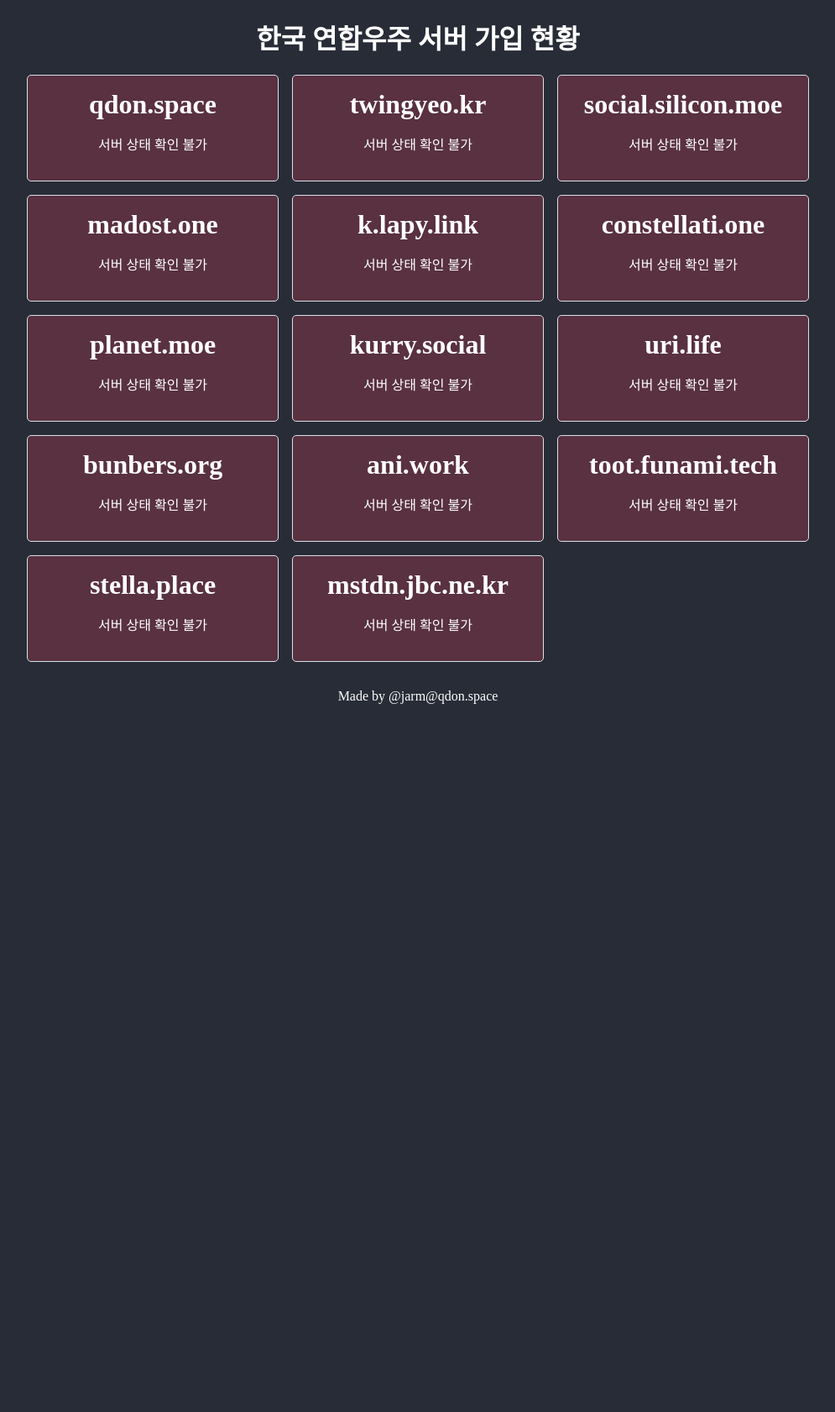
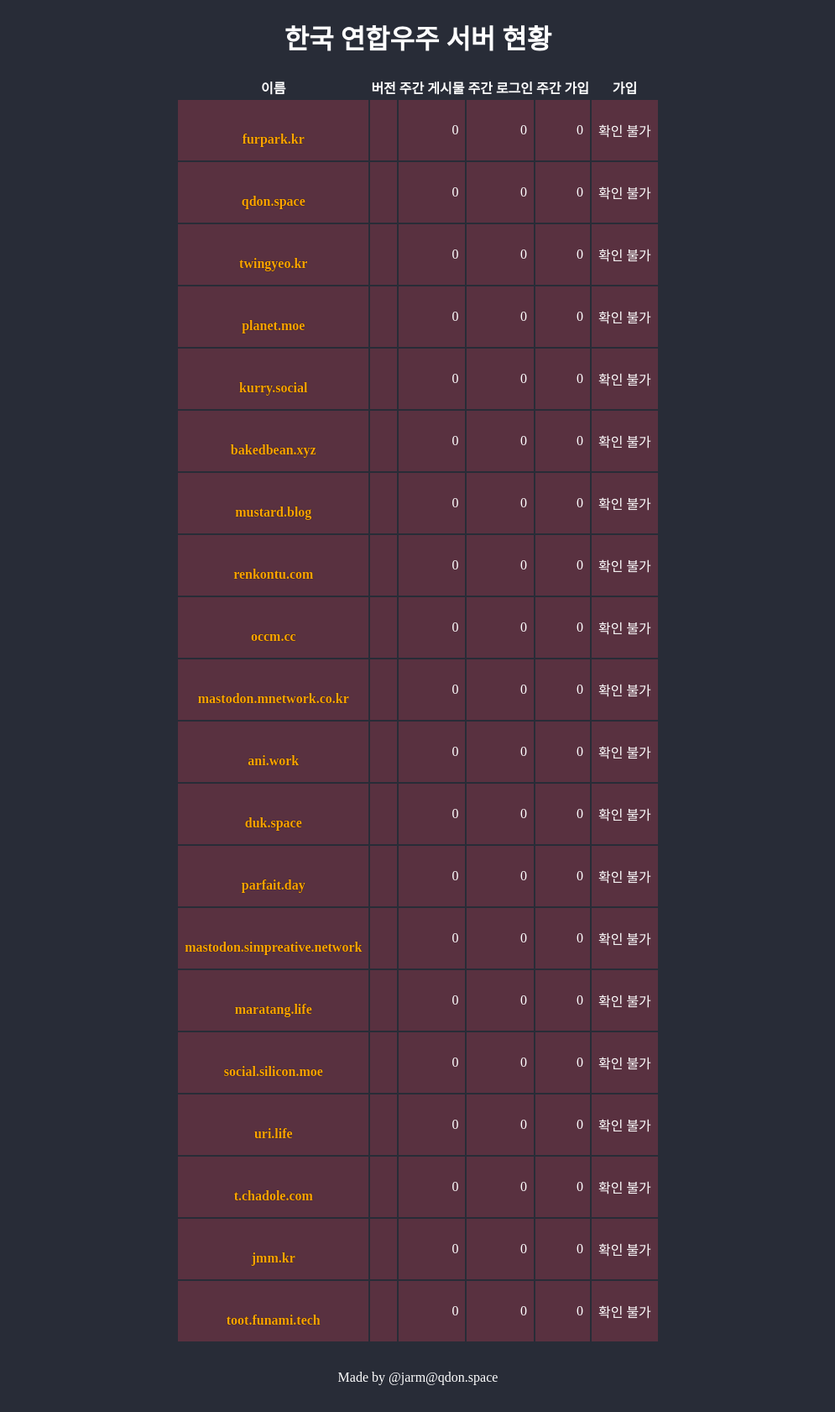
Before and after one commit to tribela/kmastodon-status, a Flask app: page / in a window 1280 px wide. Shown: the whole page at 84% size, without its empty margins (142-1137 px from the left). Before the commit the page ends 838 px from the top, so only its background shows below. Run offline with Flask 2, Linux system fonts and the light colour scheme; parts of the project's set-up code (start-up, migrations or seed data) failed here and were passed over.

Commit message:
Change layout

```diff
--- a/app.py
+++ b/app.py
@@ -2,6 +2,7 @@ import datetime
 
 import httpx
 from multiprocessing.pool import ThreadPool
+from packaging import version
 
 from flask import Flask, render_template
 from asgiref.wsgi import WsgiToAsgi
@@ -11,27 +12,36 @@ app = Flask(__name__)
 instances = {
     'qdon.space',
     'planet.moe',
+    'twingyeo.kr',
+    'kurry.social',
+    'jmm.kr',
     'ani.work',
+    'occm.cc',
+    'parfait.day',
+    'furpark.kr',
+    'uri.life',
+    'duk.space',
+    'maratang.life',
+    'mastodon.mnetwork.co.kr',
+    'bakedbean.xyz',
+    'renkontu.com',
+    'mustard.blog',
     'social.silicon.moe',
-    'kurry.social',
-    'twingyeo.kr',
-    'bunbers.org',
     'toot.funami.tech',
-    'mstdn.jbc.ne.kr',
-    'uri.life',
-    'madost.one',
-    'stella.place',
-    'k.lapy.link',
-    'constellati.one',
+    't.chadole.com',
+    'mastodon.simpreative.network',
 }
 
 statuses = {
     instance: {
+        'name': '',
         'software': '',
         'version': '',
         'alive': False,
-        'users': 0,
-        'registrations': False,
+        'logins': 0,
+        'registrations': 0,
+        'statuses': 0,
+        'open_registrations': False,
         'approval_required': False,
     }
     for instance in instances
@@ -76,27 +86,31 @@ def update_status_for_instance(instance: str):
         statuses[instance]['version'] = version
         statuses[instance]['alive'] = True
 
-        if software in ('mastodon', 'pleroma', 'akkoma'):
-            data = httpx.get(f'https://{instance}/api/v1/instance').json()
+        data = httpx.get(f'https://{instance}/api/v1/instance').json()
 
-            statuses[instance]['users'] = data['stats']['user_count']
-            statuses[instance]['registrations'] = data['registrations']
-            statuses[instance]['approval_required'] = data['approval_required']
-        elif software in ('misskey', 'castella'):
-            data = httpx.get(f'https://{instance}/nodeinfo/2.0').json()
+        statuses[instance]['name'] = data['title']
+        statuses[instance]['open_registrations'] = data['registrations']
+        statuses[instance]['approval_required'] = data['approval_required']
 
-            statuses[instance]['software'] = 'misskey'
+        statistics = httpx.get(f'https://{instance}/api/v1/instance/activity').json()[1]
 
-            statuses[instance]['users'] = data['usage']['users']['total']
-            statuses[instance]['registrations'] = data['openRegistrations']
-            statuses[instance]['approval_required'] = False
-        else:
-            statuses[instance]['alive'] = False
+        statuses[instance]['logins'] = int(statistics['logins'])
+        statuses[instance]['registrations'] = int(statistics['registrations'])
+        statuses[instance]['statuses'] = int(statistics['statuses'])
 
     except httpx.HTTPError:
         statuses[instance]['alive'] = False
     except Exception:
         statuses[instance]['alive'] = False
+
+
+def parse_version(ver: str) -> version.Version:
+    # Get rid of postfixes
+    ver = ver.split('+')[0]
+    try:
+        return version.parse(ver)
+    except ValueError:
+        return (0, 0, 0)
 
 
 @app.route('/')
@@ -108,9 +122,12 @@ def index():
         statuses.items(),
         key=lambda x: (
             x[1]['alive'],
+            x[1]['logins'],
+            x[1]['statuses'],
             x[1]['registrations'],
+            parse_version(x[1]['version']),
+            x[1]['open_registrations'],
             not x[1]['approval_required'],
-            -x[1]['users']
         ),
         reverse=True)
     return render_template('index.html', statuses=sorted_statuses)
--- a/pyproject.toml
+++ b/pyproject.toml
@@ -12,6 +12,7 @@ Flask = "^2.2.2"
 httpx = "^0.23.0"
 asgiref = "^3.5.2"
 uvicorn = "^0.19.0"
+packaging = "^23.0"
 
 [tool.poetry.group.dev.dependencies]
 flake8 = "^5.0.4"
--- a/static/main.css
+++ b/static/main.css
@@ -5,11 +5,13 @@ main h1 { text-align: center; font-size: 2rem; }
 
 footer { flex-grow: 0; box-sizing: border-box; padding: 1rem; }
 
-.instances { max-width: min(1200px, 100vw); display: grid; grid-template-columns: repeat(auto-fit, minmax(300px, 1fr)); grid-gap: 1rem; }
-.instances .instance { display: inline-block; box-sizing: border-box; padding: 1rem; text-align: center; border: 1px solid #d9e1e8; border-radius: 5px; }
+.instances .instance { padding: 1rem; text-align: center; border: 1px solid #d9e1e8; border-radius: 5px; }
 .instances .instance.dead, .instances .instance.closed { background: #df405a44; }
 .instances .instance.approval { background: #ca8f0444; }
 .instances .instance.open { background: #79bd9a44; }
-.instances .instance .name { font-size: 2rem; font-weight: bold; }
-.instances .instance .software { font-weight: bold; }
-.instances .instance a { color: #6364ff; text-shadow: 0 0 1px black; text-decoration: none; font-weight: bold; margin-top: 1rem; padding: .5em; background: #282c37dd; border-radius: 5px; border: 1px solid #6364ff; }
+.instances .instance th { margin: .5em; }
+.instances .instance td { padding: .5em; }
+.instances .instance .name .title { font-size: 1.2em; font-weight: bold; }
+.instances .instance .version { text-align: left; }
+.instances .instance .statuses, .instances .instance .logins, .instances .instance .registrations { text-align: right; }
+.instances .instance a { color: orange; text-shadow: 0 0 1px black; text-decoration: none; font-weight: bold; }
--- a/static/main.scss
+++ b/static/main.scss
@@ -27,14 +27,7 @@ footer {
 
 .instances {
 
-  max-width: min(1200px, 100vw);
-  display: grid;
-  grid-template-columns: repeat(auto-fit, minmax(300px, 1fr));
-  grid-gap: 1rem;
-
   .instance {
-    display: inline-block;
-    box-sizing: border-box;
     padding: 1rem;
     text-align: center;
     border: 1px solid #d9e1e8;
@@ -53,25 +46,34 @@ footer {
       background: #79bd9a44;
     }
 
-    .name {
-      font-size: 2rem;
+    th {
+      margin: .5em;
+    }
+
+    td {
+      padding: .5em;
+    }
+
+    .name .title {
+      font-size: 1.2em;
       font-weight: bold;
     }
 
-    .software {
-      font-weight: bold;
+    .version {
+      text-align: left;
+    }
+
+    .statuses,
+    .logins,
+    .registrations {
+      text-align: right;
     }
 
     a {
-      color: #6364ff;
+      color: orange;
       text-shadow: 0 0 1px black;
       text-decoration: none;
       font-weight: bold;
-      margin-top: 1rem;
-      padding: .5em;
-      background: #282c37dd;
-      border-radius: 5px;
-      border: 1px solid #6364ff;
     }
   }
 }
--- a/templates/index.html
+++ b/templates/index.html
@@ -9,12 +9,24 @@
   </head>
   <body>
     <main>
-      <h1>한국 연합우주 서버 가입 현황</h1>
-      <div class="instances">
+      <h1>한국 연합우주 서버 현황</h1>
+      <table class="instances">
+        <thead>
+          <tr>
+            <th>이름</th>
+            {# <th>소프트웨어</th> #}
+            <th>버전</th>
+            <th>주간 게시물</th>
+            <th>주간 로그인</th>
+            <th>주간 가입</th>
+            <th>가입</th>
+          </tr>
+        </thead>
+        <tbody>
         {% for instance, status in statuses %}
           {% if not status['alive'] %}
             {% set status_class = 'dead' %}
-          {% elif not status['registrations'] %}
+          {% elif not status['open_registrations'] %}
             {% set status_class = 'closed' %}
           {% elif status['approval_required'] %}
             {% set status_class = 'approval' %}
@@ -22,35 +34,34 @@
             {% set status_class = 'open' %}
           {% endif %}
 
-          <div class="instance {{ status_class }}">
-            <div class="name">{{ instance }}</div>
-
+          <tr class="instance {{ status_class }}">
+            <td class="name">
+              <span class="title">{{ status['name'] }}</span>
+              <br/><a href="https://{{instance}}/">{{ instance }}</a>
+            </td>
+            {# <td class="software">{{ status['software'] }}</td> #}
+            <td class="version">{{ status['version'] }}</td>
+            <td class="statuses">{{ status['statuses'] }}</td>
+            <td class="logins">{{ status['logins'] }}</td>
+            <td class="registrations">{{ status['registrations'] }}</td>
+            <td class="registration">
               {% if status['alive'] %}
-              <p class="software">
-                {{ status['software'] }}
-                {% if status['version'] %}
-                  {{ status['version'] }}
-                {% endif %}
-              </p>
-              <p class="data registrations">
-                {% if status['registrations'] %}
+                {% if status['open_registrations'] %}
                   {% if status['approval_required'] %}
               <p class="approval">승인 필요✔️</p>
                   {% else %}
               <p class="yes">가입 가능✅</p>
                   {% endif %}
-                  <a href="https://{{ instance }}/about">들어가기</a>
                 {% else %}
               <p class="no">가입 불가능❌</p>
-                  <a href="https://{{ instance }}/about">살펴보기</a>
                 {% endif %}
-                {# <p class="data users">사용자 수: {{ status['users'] }}</p> #}
               {% else %}
-                <p>서버 상태 확인 불가</p>
+              <p>확인 불가</p>
               {% endif %}
-          </div>
+          </tr>
         {% endfor %}
-      </div>
+        </tbody>
+      </table>
     </main>
     <footer>
       <p> Made by @jarm&#64;qdon.space </p>
```
Also changed, not shown: 1 other file. Lines whose indentation alone changed are shown as unchanged.
